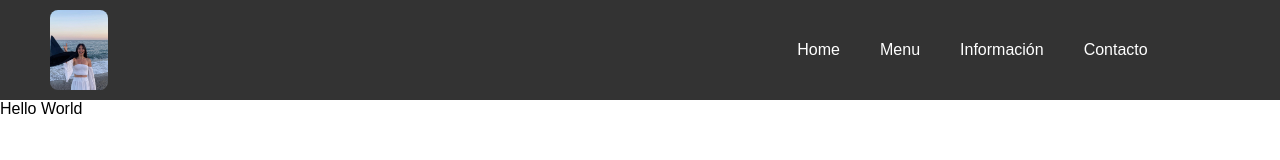
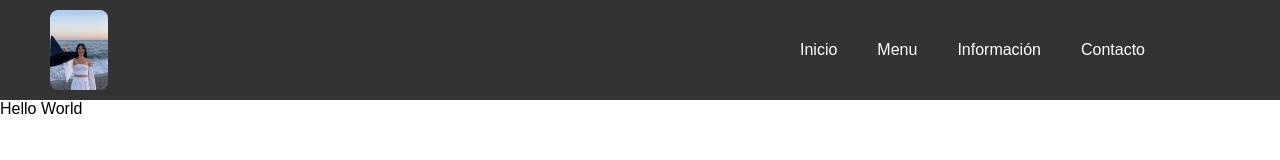
Before and after one commit to jgonzalezal37/raicesUnidas_, a React (Vite) app in the folder raicesUnidas/: page / in a window 1280 px wide. Shown: the top 160 px of the page. Built offline with nearby package versions, Linux system fonts and the light colour scheme.

Commit message:
correccion idioma en inicio

```diff
--- a/raicesUnidas/src/Components/Navbar.jsx
+++ b/raicesUnidas/src/Components/Navbar.jsx
@@ -13,14 +13,14 @@
             <div className='leftSide' id={openLinks ? "open" : "close"}>
                 <img src={Logo} />
                 <div className='hiddenLinks'>
-                    <Link to="/">Home</Link>
+                    <Link to="/">Inicio</Link>
                     <Link to="/">Menu</Link>
                     <Link to="/">Información</Link>
                     <Link to="/">Contacto</Link>
                 </div>
             </div>
             <div className='rightSide'>
-                <Link to="/">Home</Link>
+                <Link to="/">Inicio</Link>
                 <Link to="/">Menu</Link>
                 <Link to="/">Información</Link>
                 <Link to="/">Contacto</Link>
```
